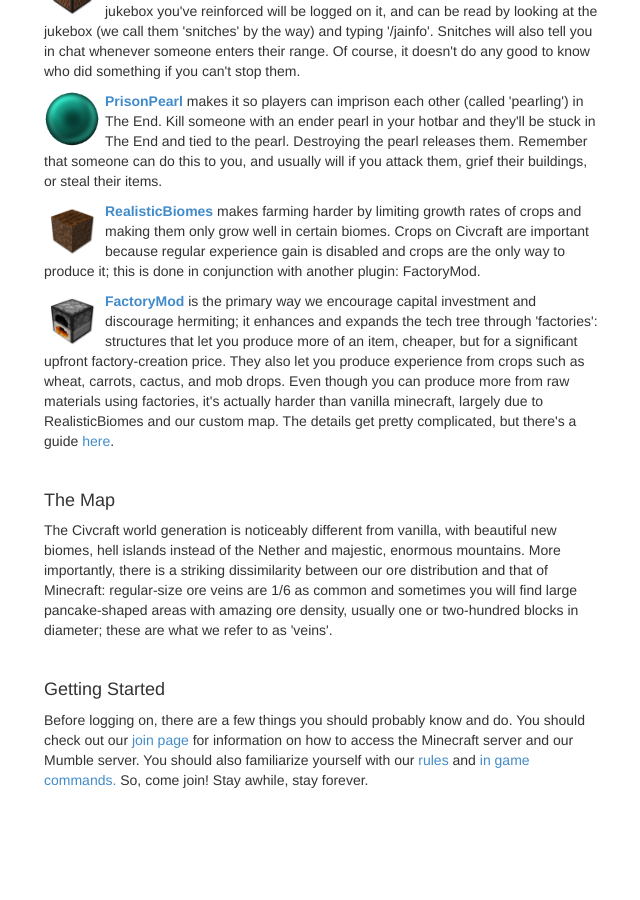
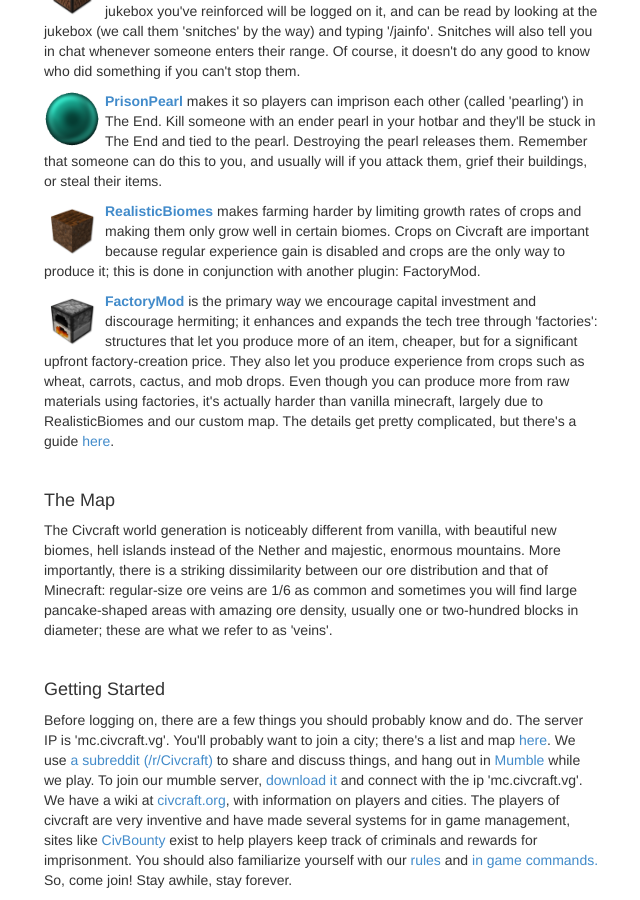
Before and after one commit to ttk2/civcraftsite, a Jekyll site: the page built from index.html, in a window 1280 px wide and 900 px high, scrolled down 787 px. Shown: the whole window, without its empty margins (26-666 px from the left). Built offline with Jekyll 4.4.1, drawn with Linux system fonts in a browser that asks for light colours; Markdown is read by kramdown in place of the engine named in the settings; a script that is not in the unit is left out; before the commit the page ends 1587 px from its top, so only the background shows below that.

Commit message:
Removed reference to join page

```diff
--- a/_layouts/carousel.html
+++ b/_layouts/carousel.html
@@ -37,7 +37,6 @@
             </div>
             <div class="navbar-collapse collapse">
               <ul class="nav navbar-nav">
-                <li><a href="join.html">getting started</a></li>
                 <li><a href="rules.html">rules</a></li>
                 <li><a href="contribute.html">contribute</a></li>
                 <li><a href="http://reddit.com/r/civcraft/">community</a></li>
--- a/index.html
+++ b/index.html
@@ -19,8 +19,9 @@
     <p>The Civcraft world generation is noticeably different from vanilla, with beautiful new biomes, hell islands instead of the Nether and majestic, enormous mountains. More importantly, there is a striking dissimilarity between our ore distribution and that of Minecraft: regular-size ore veins are 1/6 as common and sometimes you will find large pancake-shaped areas with amazing ore density, usually one or two-hundred blocks in diameter; these are what we refer to as 'veins'.</p>
     <br><h4>Getting Started</h4>
     <p>
-      Before logging on, there are a few things you should probably know and do. You should check out our <a href="join.html">join page</a> for information on how to access the Minecraft server and our Mumble server. You should also familiarize yourself with our <a href='rules.html'>rules</a> and <a href='http://civcraft.org/doku.php?id=commands'>in game commands.</a> So, come join! Stay awhile, stay forever.
-    </p>
+Before logging on, there are a few things you should probably know and do. The server IP is 'mc.civcraft.vg'. You'll probably want to join a city; there's a list and map <a href='http://civcraft.slimecraft.eu/map.php'>here</a>. We use <a href='http://www.reddit.com/r/Civcraft'>a subreddit (/r/Civcraft)</a> to share and discuss things, and hang out in <a href='http://mumble.sourceforge.net/'>Mumble</a> while we play. To join our mumble server, <a
+        href='http://mumble.sourceforge.net/'>download it</a> and connect with the ip 'mc.civcraft.vg'. We have a wiki at <a href='http://civcraft.org/'>civcraft.org</a>, with information on players and cities. The players of civcraft are very inventive and have made several systems for in game management, sites like <a href='http://www.civbounty.com/'>CivBounty</a> exist to help players keep track of criminals and rewards for imprisonment. You should also familiarize yourself with our <a href='http://lmgtfy.com/?q=I+need+to+add+rules+page+to+site+with+our+rules'>rules</a> and <a href='http://civcraft.org/doku.php?id=commands'>in game commands.</a> So, come join! Stay awhile, stay forever.
+      </p>
   </div>
   <div id="video" class="col-md-6">
     <iframe src="//www.youtube.com/embed/GxS8cUbWYg4" frameborder="0" allowfullscreen="allowfullscreen"></iframe>
```
